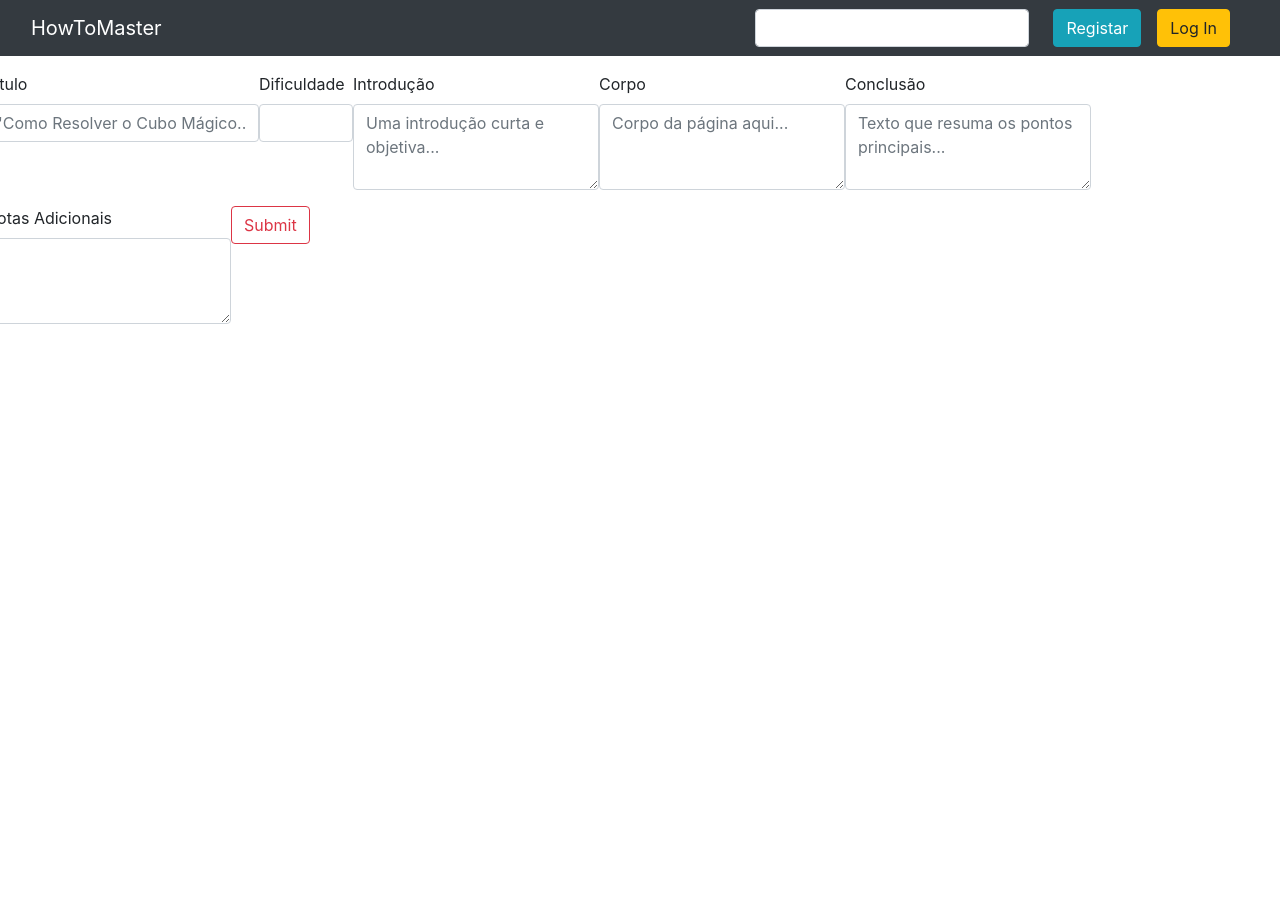
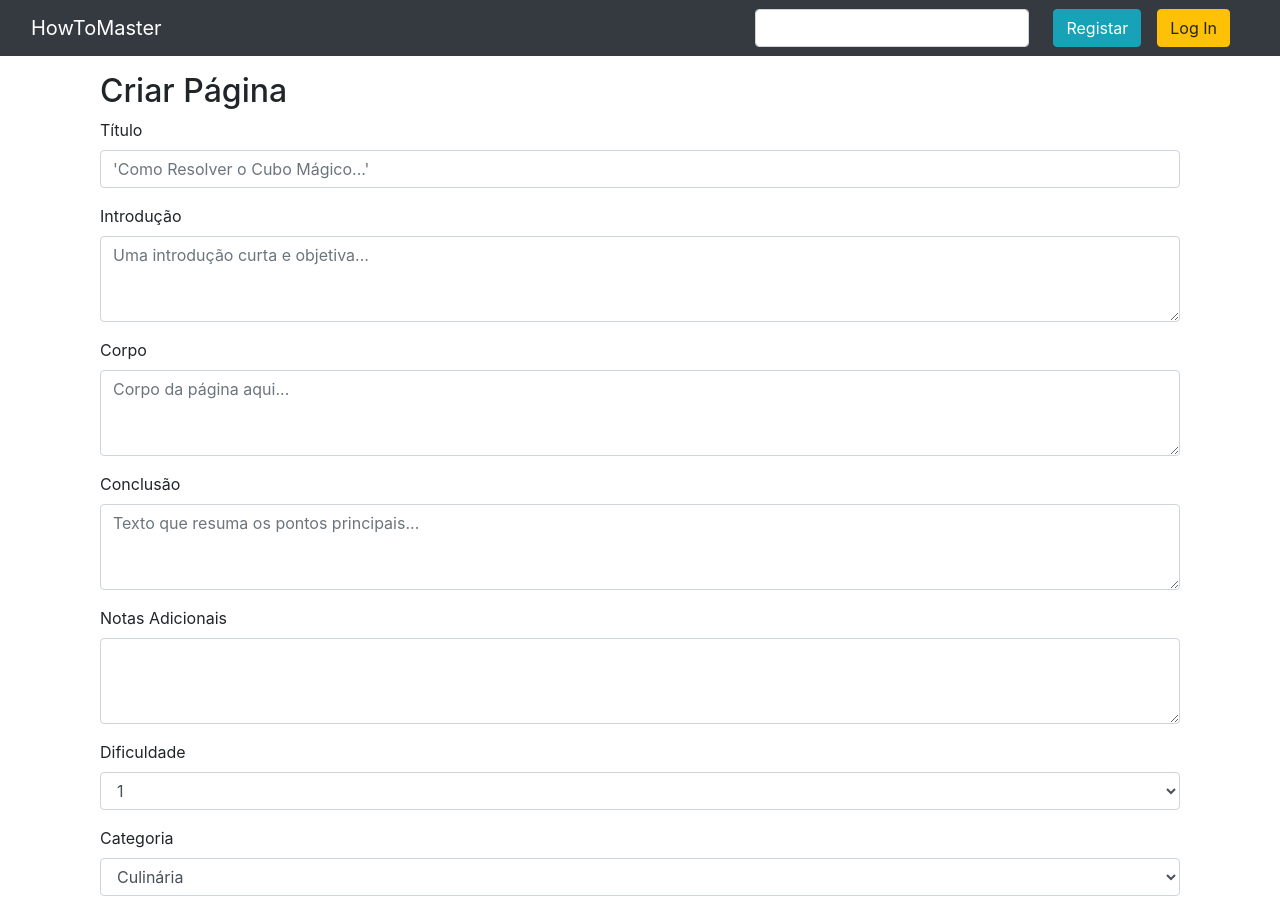
Before and after one commit to TiagoMatos23026/IW_ProjetoFinal, a React (Create React App) app in the folder iw_projfinal/: page /CreatePage in a window 1280 px wide. Shown: the top 918 px of the page. Before the commit the page ends 800 px from the top, so only its background shows below. Built offline with nearby package versions, Linux system fonts and the light colour scheme.

Commit message:
Finalização de fetches para a api
Criação de fetches para criação de páginas e para criação de novos utilizadores. Modificação das permissões consoante o utilizador estar logged in ou não.

```diff
--- a/iw_projfinal/src/CreatePage/CreatePage.js
+++ b/iw_projfinal/src/CreatePage/CreatePage.js
@@ -6,6 +6,7 @@ class CreatePage extends Component {
   constructor(props) {
     super(props);
     this.state = {
+
       titulo: null,
 
       introducao: null,
@@ -13,28 +14,36 @@ class CreatePage extends Component {
       conclusao: null,
       notas: null,
 
-      dificuldadePagina: null,
-      visualizacoesPagina: 100,
-      listaCategoriaPagina: [],
-      utenteFKPagina: 0,
+      dificuldade: null,
+      categoria: null,
+
+      autorID: sessionStorage.getItem("userID"),
+      exclusividade: false,
+
+      visualizacoes: 0,
+      likes: 0,
+      comentarios: "oi",
 
       showModal: false
     };
   }
 
-  async criarPagina() {
+  criarPagina() {
     let obj = {
-      titulo: this.state.tituloPagina,
-      exclusividade: this.state.exclusividadePagina,
-      introducao: this.state.introducaoPagina,
-      corpo: this.state.corpoPagina,
-      conclusao: this.state.conclusaoPagina,
-      notas: this.state.notasPagina,
-      dificuldade: this.state.dificuldadePagina,
-      visualizacoes: this.state.visualizacoesPagina,
-      listaMedia: this.state.listaMediaPagina,
-      listaCategoria: this.state.listaCategoriaPagina,
-      utenteFK: this.state.utenteFKPagina
+      pagina: {
+        titulo: this.state.titulo,
+        introducao: this.state.introducao,
+        corpo: this.state.corpo,
+        conclusao: this.state.conclusao,
+        notas: this.state.notas,
+        dificuldade: this.state.dificuldade,
+        categoria: this.state.categoria,
+        autorID: this.state.autorID,
+        exclusividade: this.state.exclusividade,
+        visualizacoes: this.state.visualizacoes,
+        likes: this.state.likes,
+        comentarios: this.state.comentarios
+      }
     };
 
     var requestOptions = {
@@ -43,113 +52,174 @@ class CreatePage extends Component {
       headers: {
         "Content-Type": "application/json",
         Accept: "application/json",
-        'Authorization': 'Bearer '+sessionStorage.getItem("token")
+        'Authorization': 'Bearer ' + sessionStorage.getItem("token")
       },
       body: JSON.stringify(obj)
     };
 
-    fetch("https://localhost:7032/api/PaginasApi", requestOptions)
+    fetch("https://api.sheety.co/603075854cd9316246fab517d2525742/iwProjFinal/paginas", requestOptions)
       .then(res => res.json())
       .then(result => {
         console.log(result)
-        window.location.href = "/VerPerfil"
+        //window.location.href = "/Home"
       })
       .catch(error => console.log('error', error));
   }
 
   handleTituloChange(evt) {
-    this.setState({ tituloPagina: evt.target.value });
+    this.setState({ titulo: evt.target.value });
+  }
+
+  handleIntroducaoChange(evt) {
+    this.setState({ introducao: evt.target.value });
+  }
+
+  handleCorpoChange(evt) {
+    this.setState({ corpo: evt.target.value });
+  }
+
+  handleConclusaoChange(evt) {
+    this.setState({ conclusao: evt.target.value });
+  }
+
+  handleNotasChange(evt) {
+    this.setState({ notas: evt.target.value });
   }
 
   handleDificuldadeChange(evt) {
-    this.setState({ dificuldadePagina: evt.target.value });
+    this.setState({ dificuldade: evt.target.value });
   }
 
-  handleIntroducaoChange(evt) {
-    this.setState({ introducaoPagina: evt.target.value });
-  }
-
-  handleCorpoChange(evt) {
-    this.setState({ corpoPagina: evt.target.value });
-  }
-
-  handleConclusaoChange(evt) {
-    this.setState({ conclusaoPagina: evt.target.value });
-  }
-
-  handleNotasChange(evt) {
-    this.setState({ notasPagina: evt.target.value });
+  handleCategoriaChange(evt) {
+    this.setState({ categoria: evt.target.value })
   }
 
   handleClose() {
-    this.setState({showModal: false});
+    this.setState({ showModal: false });
   }
 
-  handleSubmit(evt) {
-    let tituloPaginaTexto = this.state.tituloPagina;
-    let dificuldadePaginaTexto = this.state.dificuldadePagina;
-    let introducaoPaginaTexto = this.state.introducaoPagina;
-    let corpoPaginaTexto = this.state.corpoPagina;
-    let conclusaoPaginaTexto = this.state.conclusaoPagina;
+  verObj(){
+    let obj = {
+      pagina: {
+        titulo: this.state.titulo,
+        introducao: this.state.introducao,
+        corpo: this.state.corpo,
+        conclusao: this.state.conclusao,
+        notas: this.state.notas,
+        dificuldade: this.state.dificuldade,
+        categoria: this.state.categoria,
+        autorID: this.state.autorID,
+        exclusividade: this.state.exclusividade,
+        visualizacoes: this.state.visualizacoes,
+        likes: this.state.likes,
+        comentarios: this.state.comentarios
+      }
+    };
 
-    if (tituloPaginaTexto === '' || dificuldadePaginaTexto === '' ||
-    introducaoPaginaTexto === '' || corpoPaginaTexto === '' || conclusaoPaginaTexto === ''){
+    console.log(obj)
+  }
+
+  handleSubmit() {
+    let titulo = this.state.titulo;
+    let introducao = this.state.introducao;
+    let corpo = this.state.corpo;
+    let conclusao = this.state.conclusao;
+    let dificuldade = this.state.dificuldade;
+    let categoria = this.state.categoria;
+
+    if (titulo === '' || dificuldade === '' || categoria === '' ||
+      introducao === '' || corpo === '' || conclusao === '') {
 
       this.setState({ showModal: true })
 
-    } else if (tituloPaginaTexto === null || dificuldadePaginaTexto === null ||
-      introducaoPaginaTexto === null || corpoPaginaTexto === null || conclusaoPaginaTexto === null){
+    } else if (titulo === null || dificuldade === null || categoria === null ||
+      introducao === null || corpo === null || conclusao === null) {
 
       this.setState({ showModal: true })
 
-    }else{
+    } else {
 
       this.criarPagina();
+      window.location.href = "/Home"
 
     }
   }
 
   render() {
     return (
-      <div class="row me-3">
-        <div class="mb-3 ms-3">
-          <label for="titulo" class="form-label">Título</label>
-          <input type="email" class="form-control me-auto" id="titulo" placeholder="'Como Resolver o Cubo Mágico...'"
-            value={this.state.tituloPagina} onChange={(evt) => { this.handleTituloChange(evt) }}></input>
+
+      <div className="container ms-1">
+        <div class="container-fluid mx-auto">
+          <h2 for="nome" class="form-label">Criar Página</h2>
+
         </div>
 
-        <div class="mb-3 ms-3">
-          <label class="form-label" for="dificuldade">Dificuldade</label>
-          <input min="1" max="5" type="number" id="dificuldade" class="form-control"
-            value={this.state.dificuldadePagina} onChange={(evt) => { this.handleDificuldadeChange(evt) }}></input>
+        <div className="container-fluid ms-3 mb-3">
+          <label for="titulo" className="form-label">Título</label>
+          <input type="email" className="form-control me-auto" id="titulo" placeholder="'Como Resolver o Cubo Mágico...'"
+            value={this.state.titulo} onChange={(evt) => { this.handleTituloChange(evt) }}></input>
         </div>
 
-        <div class="mb-3 ms-3">
-          <label for="introducao" class="form-label">Introdução</label>
-          <textarea class="form-control" id="introducao" rows="3" placeholder="Uma introdução curta e objetiva..."
-            value={this.state.introducaoPagina} onChange={(evt) => { this.handleIntroducaoChange(evt) }}></textarea>
+        <div className="container-fluid ms-3 mb-3">
+          <label for="introducao" className="form-label">Introdução</label>
+          <textarea className="form-control" id="introducao" rows="3" placeholder="Uma introdução curta e objetiva..."
+            value={this.state.introducao} onChange={(evt) => { this.handleIntroducaoChange(evt) }}></textarea>
         </div>
 
-        <div class="mb-3 ms-3">
-          <label for="corpo" class="form-label">Corpo</label>
-          <textarea class="form-control" id="corpo" rows="3" placeholder="Corpo da página aqui..."
-            value={this.state.corpoPagina} onChange={(evt) => { this.handleCorpoChange(evt) }}></textarea>
+        <div className="container-fluid ms-3 mb-3">
+          <label for="corpo" className="form-label">Corpo</label>
+          <textarea className="form-control" id="corpo" rows="3" placeholder="Corpo da página aqui..."
+            value={this.state.corpo} onChange={(evt) => { this.handleCorpoChange(evt) }}></textarea>
         </div>
 
-        <div class="mb-3 ms-3">
-          <label for="conclusao" class="form-label">Conclusão</label>
-          <textarea class="form-control" id="conclusao" rows="3" placeholder="Texto que resuma os pontos principais..."
-            value={this.state.conclusaoPagina} onChange={(evt) => { this.handleConclusaoChange(evt) }}></textarea>
+        <div className="container-fluid ms-3 mb-3">
+          <label for="conclusao" className="form-label">Conclusão</label>
+          <textarea className="form-control" id="conclusao" rows="3" placeholder="Texto que resuma os pontos principais..."
+            value={this.state.conclusao} onChange={(evt) => { this.handleConclusaoChange(evt) }}></textarea>
         </div>
 
-        <div class="mb-3 ms-3">
-          <label for="notas" class="form-label">Notas Adicionais</label>
-          <textarea class="form-control" id="notas" rows="3" placeholder=""
-            value={this.state.notasPagina} onChange={(evt) => { this.handleNotasChange(evt) }}></textarea>
+        <div className="container-fluid ms-3 mb-3">
+          <label for="notas" className="form-label">Notas Adicionais</label>
+          <textarea className="form-control" id="notas" rows="3" placeholder=""
+            value={this.state.notas} onChange={(evt) => { this.handleNotasChange(evt) }}></textarea>
         </div>
 
-        <div class="mb-3 ms-3">
-          <button class="btn btn-outline-danger mb-3 " type="submit" onClick={() => this.handleSubmit()}>Submit</button>
+        <div className="container-fluid ms-3 mb-3">
+          <label className="form-label" for="dificuldade">Dificuldade</label>
+          <select class="form-control" id="dificuldade"
+            value={this.state.dificuldade} onChange={(evt) => { this.handleDificuldadeChange(evt) }}>
+            <option>1</option>
+            <option>2</option>
+            <option>3</option>
+            <option>4</option>
+            <option>5</option>
+          </select>
+        </div>
+
+        <div className="container-fluid ms-3 mb-3">
+          <label className="form-label" for="categoria">Categoria</label>
+          <select class="form-control" id="dificuldade"
+            value={this.state.categoria} onChange={(evt) => { this.handleCategoriaChange(evt) }}>
+            <option>Culinária</option>
+            <option>Desporto</option>
+            <option>Ilusionismo</option>
+            <option>Truques de festa</option>
+            <option>Dança</option>
+            <option>Tradicional</option>
+            <option>Tecnologia</option>
+            <option>Conhecimento</option>
+            <option>Matemática</option>
+            <option>Línguas</option>
+            <option>Programação</option>
+            <option>Natureza</option>
+            <option>Música</option>
+            <option>Puzzles</option>
+          </select>
+        </div>
+
+        <div className="container-fluid ms-3 mb-3 mt-4" >
+          <button className="btn btn-outline-danger mb-3 " type="submit" onClick={() => this.handleSubmit()}>Submeter</button>
+          <button className="btn btn-outline-danger mb-3 " type="submit" onClick={() => this.verObj()}>Ver objeto</button>
 
         </div>
 
--- a/iw_projfinal/src/index.js
+++ b/iw_projfinal/src/index.js
@@ -23,15 +23,13 @@ export default function App() {
   return (
     <Router>
       <Routes>
-        <Route path="/" element={<Layout />}>
-
-          <Route path="Home" element={<WIP />} />
-          <Route path="Profile" element={<Profile />} />
-          <Route path="Register" element={<Register />} />
-          <Route path="CreatePage" element={<CreatePage />} />
-          <Route path="Login" element={<Login />} />
-          <Route path="Logout" element={<WIP />} />
-
+        <Route className ="container" path="/" element={<Layout />}>
+            <Route className ="container" path="Home" element={<WIP />} />
+            <Route className ="container" path="Profile" element={<Profile />} />
+            <Route className ="container" path="Register" element={<Register />} />
+            <Route className ="container" path="CreatePage" element={<CreatePage />} />
+            <Route className ="container" path="Login" element={<Login />} />
+            <Route className ="container" path="Logout" element={<WIP />} />
 
         </Route>
       </Routes>
@@ -40,4 +38,4 @@ export default function App() {
 }
 
 const root = ReactDOM.createRoot(document.getElementById('root'));
-root.render(<App /> );
+root.render(<App />);
```
Also changed, not shown: iw_projfinal/src/Layout/Layout.js (+18 -20 lines), iw_projfinal/src/Login/Login.js (+37 -22 lines), iw_projfinal/src/Profile/Profile.js (+37 -6 lines), iw_projfinal/src/Register/Register.js (+3 -17 lines).
